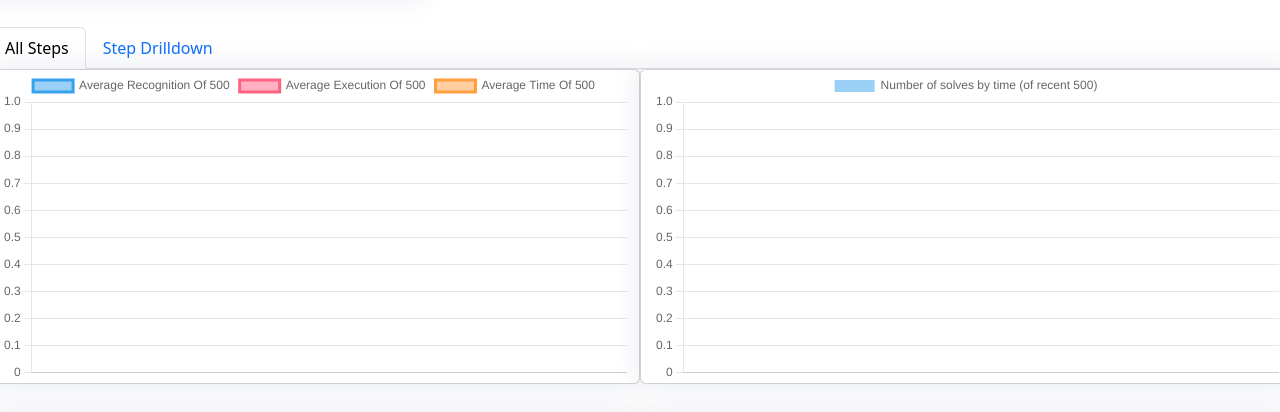
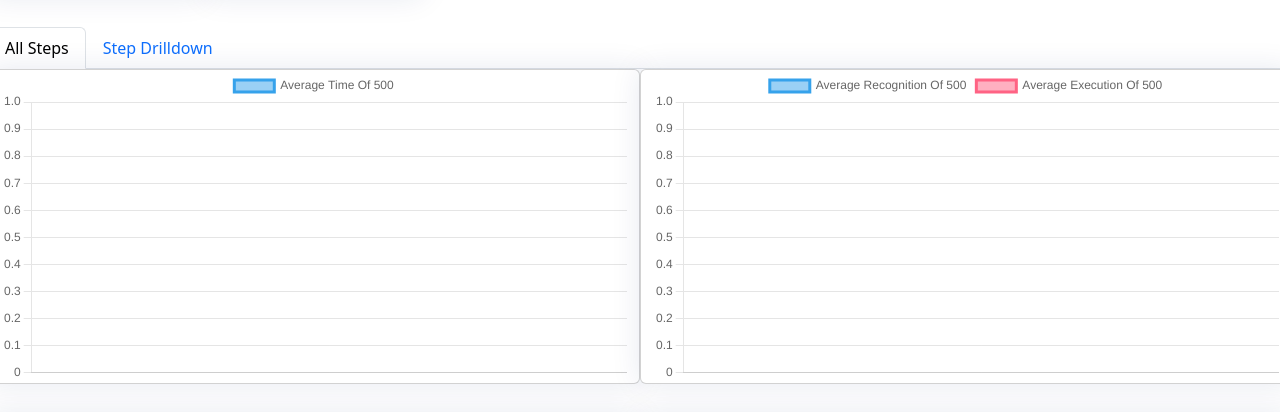
Before and after one commit to cuberplus/cubeastanalyzer, a React (Create React App) app: page / in a window 1280 px wide. Shown: the part 461-873 px from the top of the page. Built offline with nearby package versions, Linux system fonts and the light colour scheme.

Commit message:
Split out chart

```diff
--- a/src/ChartPanel.tsx
+++ b/src/ChartPanel.tsx
@@ -10,8 +10,6 @@ export class ChartPanel extends React.Component<ChartPanelProps, ChartPanelState
     state: ChartPanelState = { solves: [] };
 
     buildRunningAverageData() {
-        let movingRecognition = calculateMovingAverage(this.props.solves.map(x => x.recognitionTime), this.props.windowSize);
-        let movingExecution = calculateMovingAverage(this.props.solves.map(x => x.executionTime), this.props.windowSize);
         let movingAverage = calculateMovingAverage(this.props.solves.map(x => x.time), this.props.windowSize);
 
         let labels = [];
@@ -20,6 +18,28 @@ export class ChartPanel extends React.Component<ChartPanelProps, ChartPanelState
         };
 
         movingAverage = reduceDataset(movingAverage);
+        labels = reduceDataset(labels);
+
+        let data: ChartData<"line"> = {
+            labels,
+            datasets: [{
+                label: `Average Time Of ${this.props.windowSize}`,
+                data: movingAverage
+            }]
+        }
+
+        return data;
+    }
+
+    buildRunningRecognitionExecution() {
+        let movingRecognition = calculateMovingAverage(this.props.solves.map(x => x.recognitionTime), this.props.windowSize);
+        let movingExecution = calculateMovingAverage(this.props.solves.map(x => x.executionTime), this.props.windowSize);
+
+        let labels = [];
+        for (let i = 1; i <= movingRecognition.length; i++) {
+            labels.push(i.toString())
+        };
+
         movingExecution = reduceDataset(movingExecution);
         movingRecognition = reduceDataset(movingRecognition);
         labels = reduceDataset(labels);
@@ -33,10 +53,6 @@ export class ChartPanel extends React.Component<ChartPanelProps, ChartPanelState
             {
                 label: `Average Execution Of ${this.props.windowSize}`,
                 data: movingExecution
-            },
-            {
-                label: `Average Time Of ${this.props.windowSize}`,
-                data: movingAverage
             }]
         }
 
@@ -240,6 +256,9 @@ export class ChartPanel extends React.Component<ChartPanelProps, ChartPanelState
                         <Line data={this.buildRunningAverageData()} options={LineOptions} />
                     </div>
                     <div className={"card col-lg-6 col-md-6 col-sm-12"}>
+                        <Line data={this.buildRunningRecognitionExecution()} options={LineOptions} />
+                    </div>
+                    <div className={"card col-lg-6 col-md-6 col-sm-12"}>
                         <Bar data={this.buildHistogramData()} options={BarOptions} />
                     </div>
                     <div className={"card col-lg-6 col-md-6 col-sm-12"}>
```
